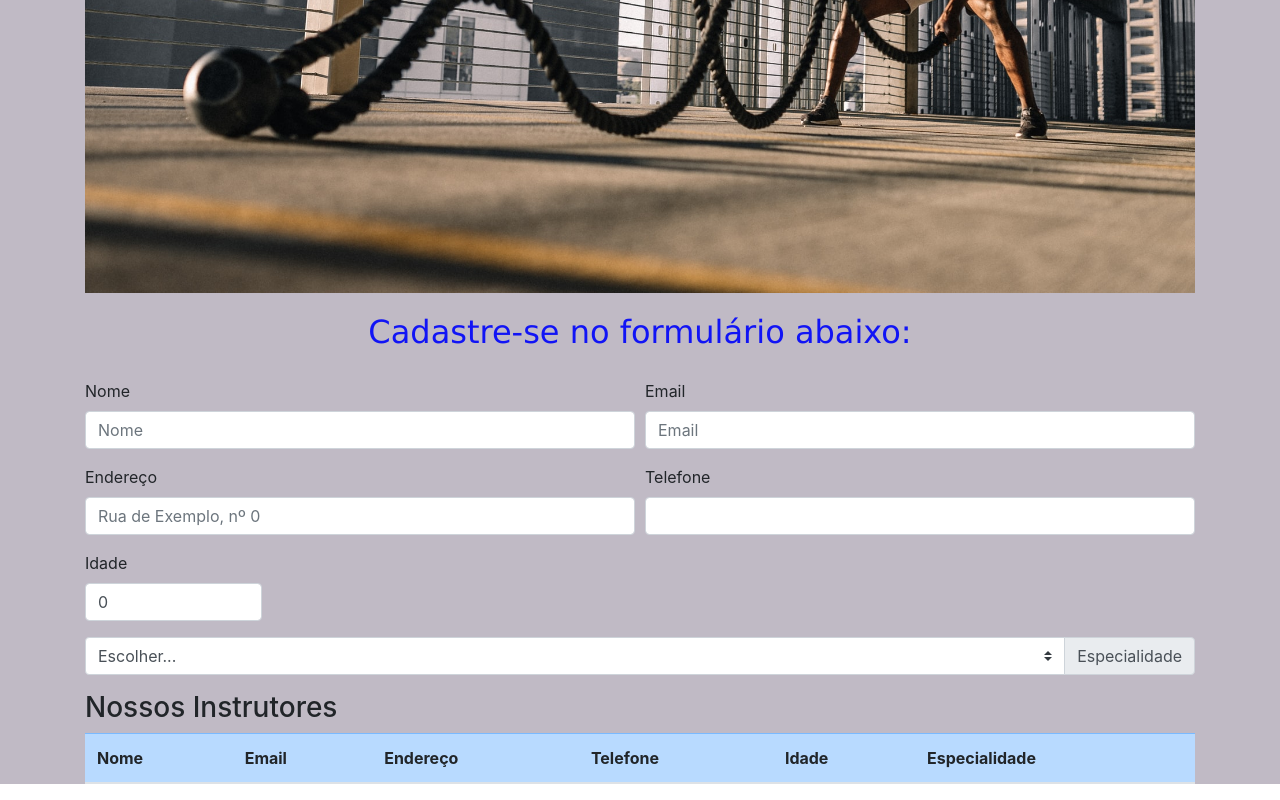
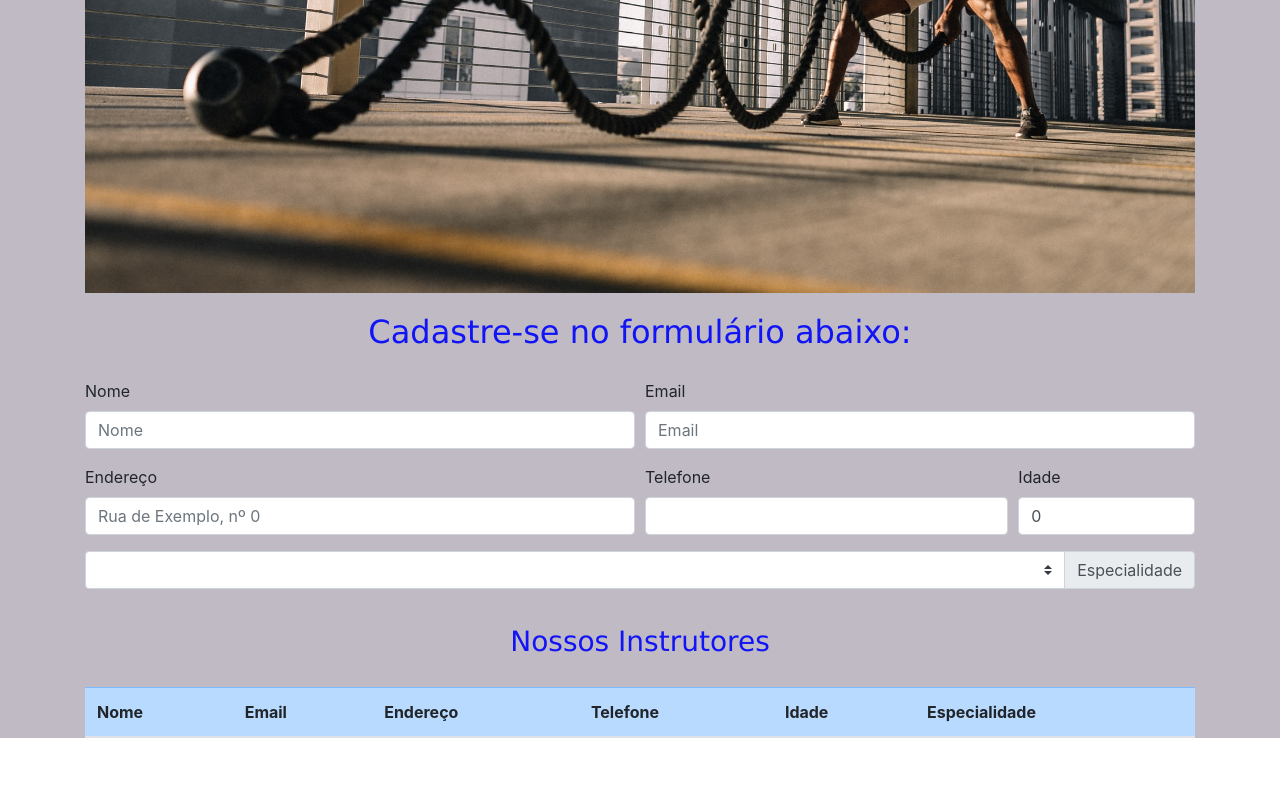
Before and after one commit to WebertiBarbosa/cadastro-instrutor, an Angular app: page /instructor-new in a window 1280 px wide. Shown: the part 593-1393 px from the top of the page. After the commit the page ends 1347 px from the top, so only its background shows below. Built offline with nearby package versions, Linux system fonts and the light colour scheme; what ngx-mask would draw is missing.

Commit message:
mostrando especialidade

```diff
--- a/src/app/instructor-list/instructor-list.component.html
+++ b/src/app/instructor-list/instructor-list.component.html
@@ -21,6 +21,7 @@
         <td [innerHtml]="instructor.phone"></td>
         <td [innerHtml]="instructor.age" [style.color]='getInstructorAge(instructor)'></td>
         <td [innerHtml]="instructor.especialidade"></td>
+        <!-- {{instructor.especialidade.id}} -->
 
       </tr>
     </tbody>
--- a/src/app/instructor-new/instructor-new.component.html
+++ b/src/app/instructor-new/instructor-new.component.html
@@ -3,8 +3,6 @@
   <img src="../../assets/workout3.jpg" class="img-fluid" alt="Imagem da Academia">
   <h2>Cadastre-se no formulário abaixo:</h2>
 </div>
-
-
 
 <div class="container">
   <form>
@@ -24,74 +22,39 @@
         <label for="inputAddress">Endereço</label>
         <input type="text" [(ngModel)]="address" [ngModelOptions]="{standalone: true}" class="form-control" id="inputAddress" placeholder="Rua de Exemplo, nº 0">
       </div>
-      <div class="form-group col-md-6">
+      <div class="form-group col-md-4">
         <label for="inputTel">Telefone</label>
         <input type="text" [(ngModel)]="phone" prefix="+55" mask=" (00) 00000-0000" [ngModelOptions]="{standalone: true}" class="form-control" id="inputTel">
       </div>
-    </div>
-
-    <div class="form-row">
       <div class="form-group col-md-2">
         <label for="inputIdade">Idade</label>
         <input type="number" [(ngModel)]="age" [ngModelOptions]="{standalone: true}" class="form-control" id="inputIdade" placeholder="Digite sua idade">
       </div>
     </div>
 
-    <!-- <div class="form-group mb-3">
-      <label for="modality">Modalidade</label>
-
-      <select id="modality" name="modality"
-        [(ngModel)]="selectedModality" class="form-control">
-
-        <option *ngFor='let modality of modality' [value]='modality.name'>
-          {{modality.name}}
-        </option>
-
-      </select>
-    </div> -->
+    <div class="input-group mb-3">
 
 
-    <div class="input-group mb-3">
-      <select class="custom-select" id="inputGroupSelect02">
+      <select class="custom-select" id="inputGroupSelect02" [(ngModel)]="especialidade" value="especialidade"  name="especialidade">
         <option selected>Escolher...</option>
-        <option value="1">Musculação</option>
-        <option value="2">Spinning</option>
-        <option value="3">Power Jump</option>
-        <option value="4">Zumba</option>
-        <option value="5">Yoga</option>
-        <option value="6">Pilates</option>
-        <option value="7">Funcional</option>
-        <option value="8">Body Pump</option>
-        <option value="9">Alongamento</option>
-        <option value="10">Lutas</option>
+        <option value="Musculação">Musculação</option>
+        <option value="Spinning">Spinning</option>
+        <option value="Power Jump">Power Jump</option>
+        <option value="Zumba">Zumba</option>
+        <option value="Yoga">Yoga</option>
+        <option value="Pilates">Pilates</option>
+        <option value="Funcional">Funcional</option>
+        <option value="Body Pump">Body Pump</option>
+        <option value="Alongamento">Alongamento</option>
+        <option value="Lutas">Lutas</option>
       </select>
+
       <div class="input-group-append">
         <label class="input-group-text" for="inputGroupSelect02">Especialidade</label>
       </div>
     </div>
 
-
-    <!-- <div class="form-group mb-3">
-      <label for="modality">Especialidade</label>
-
-      <select id="modality" name="modality"
-        [(ngModel)]="selectedModality" class="form-control">
-
-        <select class="form-control">
-
-        <option *ngFor='let especialidade of especialidades' >
-          {{especialidade.name}}
-        </option>
-
-      </select>
-    </div> -->
-
-
-
-
-        <button *ngIf="age >= 18" type="button" (click)="addInstructor()" class="btn btn-primary">Cadastrar</button>
-
-
+    <button *ngIf="age >= 18" type="button" (click)="addInstructor()" class="btn btn-primary">Cadastrar</button>
 
   </form>
 </div>
--- a/src/app/instructor-new/instructor-new.component.ts
+++ b/src/app/instructor-new/instructor-new.component.ts
@@ -52,4 +52,6 @@ export class InstructorNewComponent implements OnInit {
     console.log(this.instructors)
   }
 
+
+
 }
--- a/src/assets/style.css
+++ b/src/assets/style.css
@@ -3,7 +3,7 @@
 }
 
 
-h1, h2 {
+h1, h2, h3 {
   color:rgb(17, 20, 245);
   margin: 0;
   padding: 20px;
```
Also changed, not shown: src/assets/especialidades.json (deleted, +0 -40 lines).
